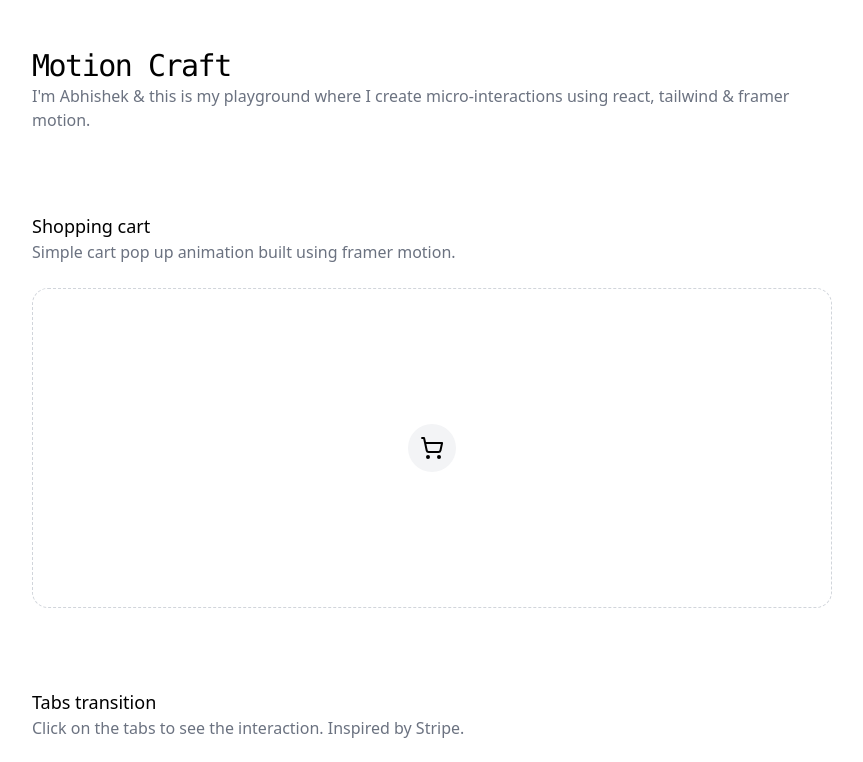
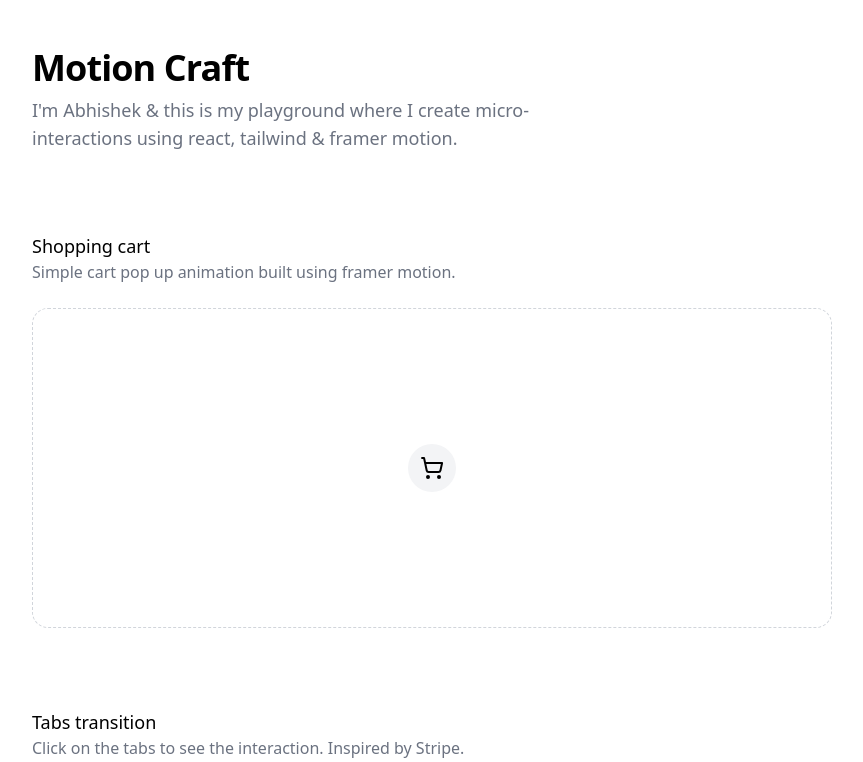
Before and after one commit to casicodes/portfolio, a React (Vite) app: page / in a window 1280 px wide. Shown: the top 762 px of the page, without its empty margins (208-1071 px from the left). Built offline with nearby package versions, Linux system fonts and the light colour scheme.

Commit message:
Fix title and update description

```diff
--- a/src/PageTitle.jsx
+++ b/src/PageTitle.jsx
@@ -1,10 +1,8 @@
 function PageTitle() {
   return (
-    <div>
-      <h1 className="font-mono text-3xl font-medium tracking-tighter">
-        Motion Craft
-      </h1>
-      <p className="font-light text-gray-500">
+    <div className="max-w-xl">
+      <h1 className="text-4xl font-bold tracking-tight mb-2">Motion Craft</h1>
+      <p className="text-gray-500 text-lg font-light">
         I'm{" "}
         <a
           href="https://abhishekkc.framer.website/"
--- a/src/component/ShoppingCart/ShoppingCart.jsx
+++ b/src/component/ShoppingCart/ShoppingCart.jsx
@@ -92,7 +92,7 @@ const Playground = () => {
                   ))}
                 </ul>
                 <div className="mt-4 pt-4">
-                  <button className="w-full text-white bg-green-600 rounded-full px-3 py-3 leading-6 shadow-sm border hover:bg-green-700">
+                  <button className="w-full text-white bg-green-600 rounded-full px-3 py-3 leading-6 shadow-sm  hover:bg-green-700">
                     Continue to checkout
                   </button>
                 </div>
```
